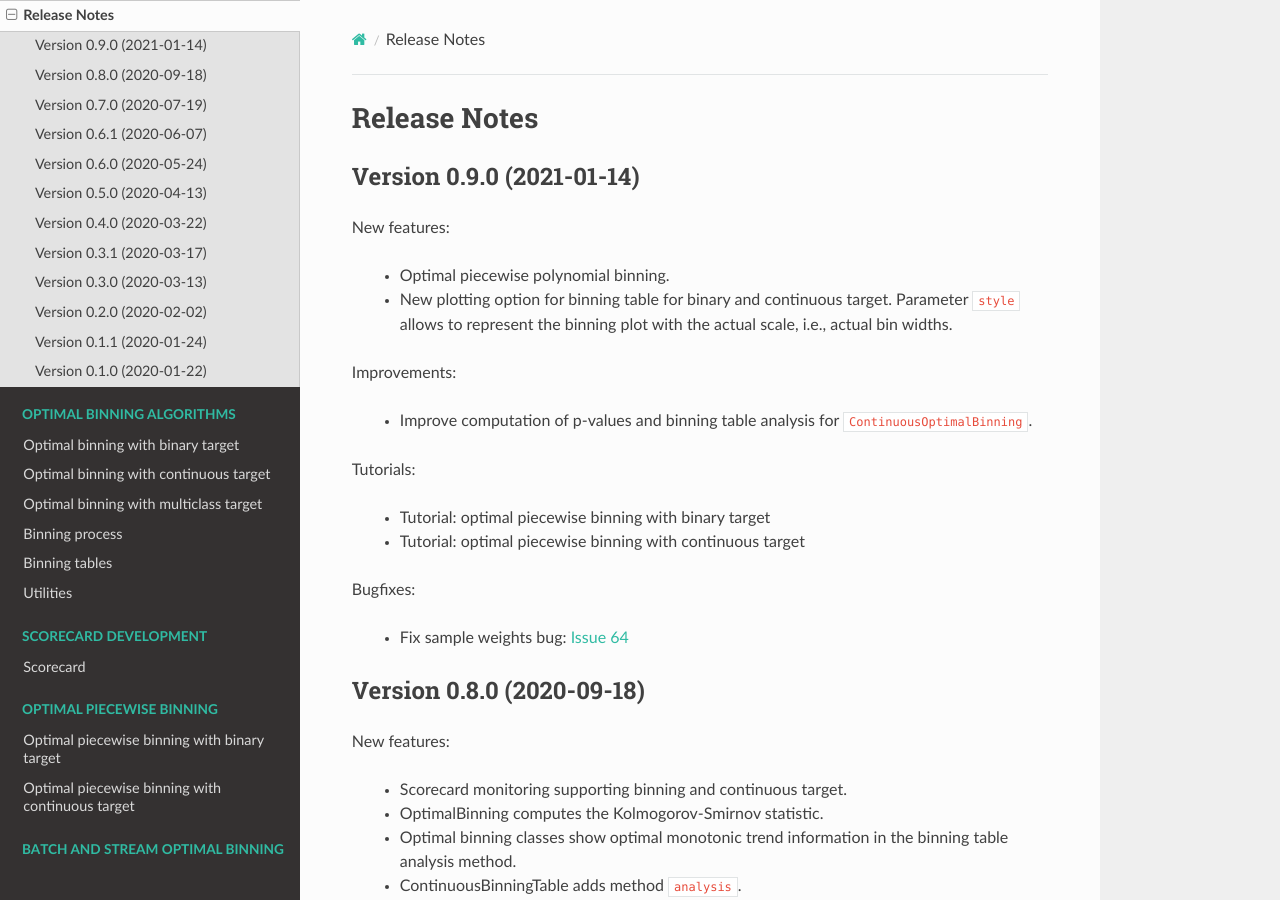
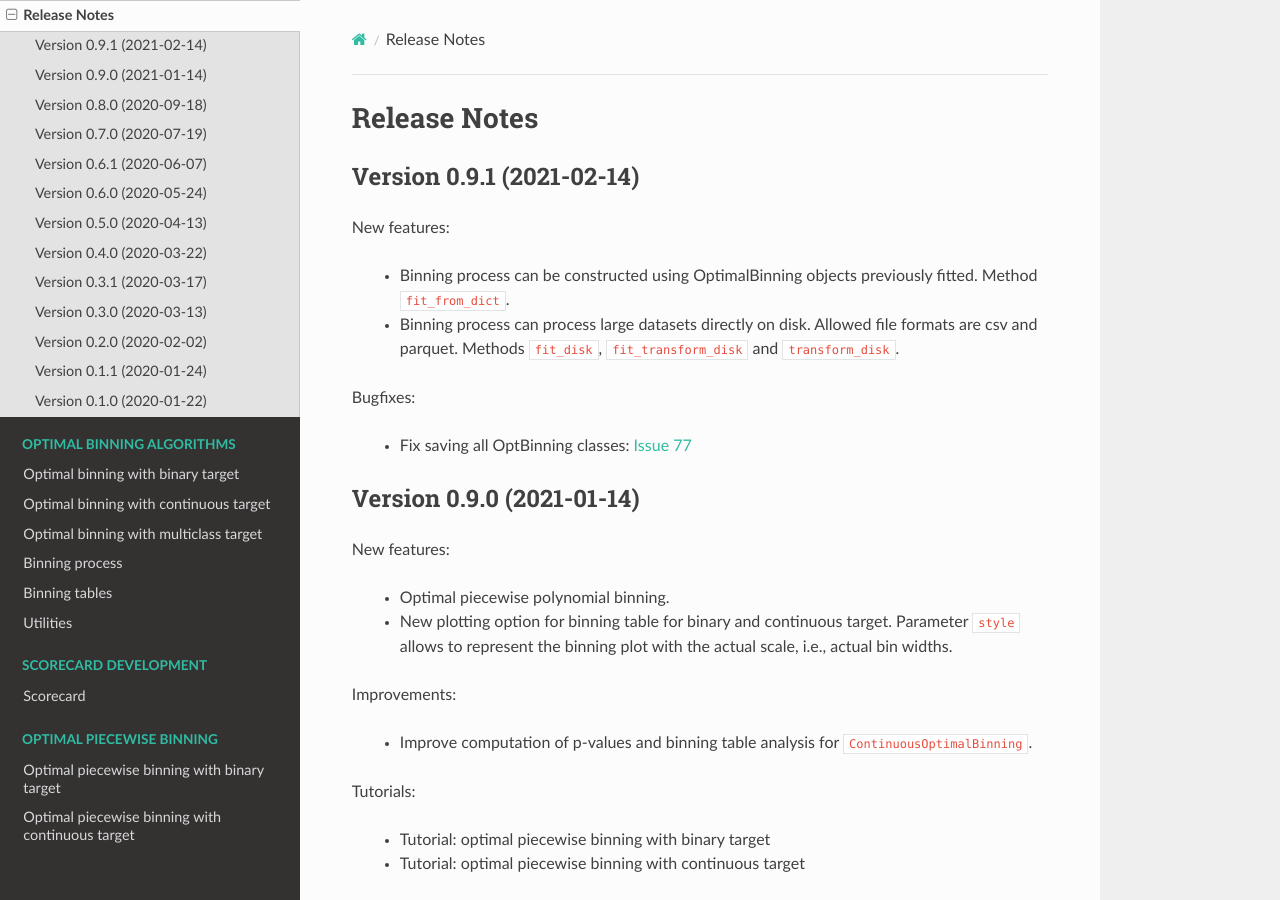
Before and after one commit to guillermo-navas-palencia/optbinning, a Sphinx documentation site: the page built from doc/source/release_notes.rst, in a window 1280 px wide and 900 px high. Built offline with Sphinx 7.4.7 and the Read the Docs theme 2.0.0, drawn with Linux system fonts in a browser that asks for light colours.

Commit message:
Update release notes

```diff
--- a/doc/source/release_notes.rst
+++ b/doc/source/release_notes.rst
@@ -1,5 +1,18 @@
 Release Notes
 =============
+
+Version 0.9.1 (2021-02-14)
+--------------------------
+
+New features:
+
+   - Binning process can be constructed using OptimalBinning objects previously fitted. Method ``fit_from_dict``.
+   - Binning process can process large datasets directly on disk. Allowed file formats are csv and parquet. Methods ``fit_disk``, ``fit_transform_disk`` and ``transform_disk``.
+
+Bugfixes:
+
+   - Fix saving all OptBinning classes: `Issue 77 <https://github.com/guillermo-navas-palencia/optbinning/issues/77>`_
+
 
 Version 0.9.0 (2021-01-14)
 --------------------------
```
